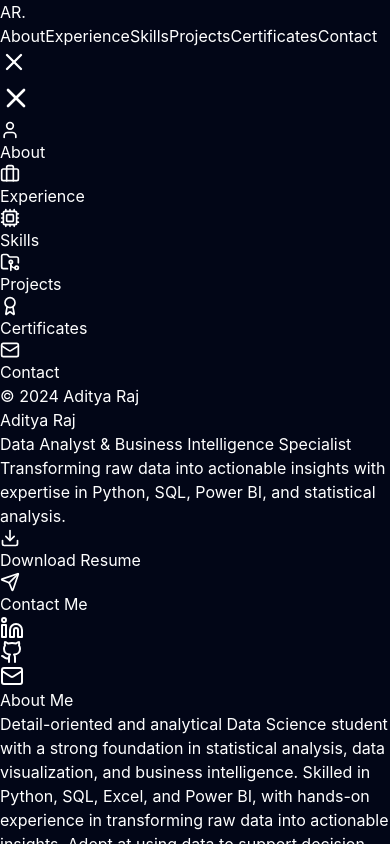
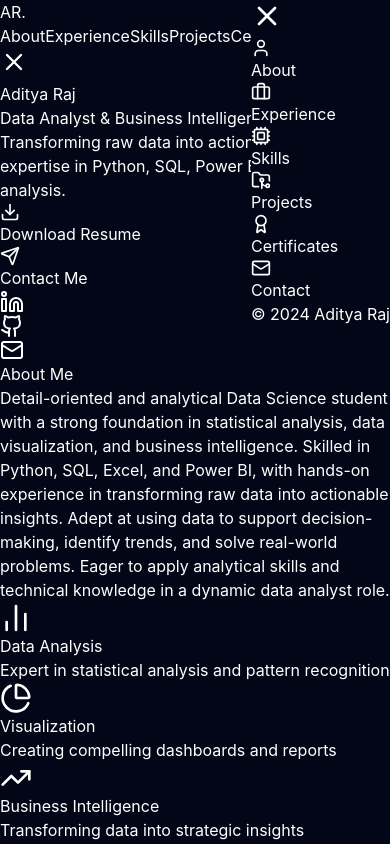
Before and after one commit to Aditya0113/Portfolio, a React (Vite) app: page / in a window 390 px wide. Both pictures are taken after a click on the button 14 px from the left and 62 px from the top of the page. Shown: the top 844 px of the page. Built offline with nearby package versions, Linux system fonts and the light colour scheme.

Commit message:
Fix mobile navbar transparency: Use inline styles for reliability

```diff
--- a/src/components/Navbar.jsx
+++ b/src/components/Navbar.jsx
@@ -80,7 +80,8 @@ const Navbar = () => {
                             animate={{ x: 0 }}
                             exit={{ x: '100%' }}
                             transition={{ type: 'spring', damping: 25, stiffness: 200 }}
-                            className="fixed top-0 right-0 h-full w-[75%] max-w-xs bg-[#020617] border-l border-slate-800 shadow-2xl z-[9999] md:hidden flex flex-col pt-24 px-6"
+                            className="fixed top-0 right-0 h-full w-[75%] max-w-xs border-l border-slate-800 shadow-2xl md:hidden flex flex-col pt-24 px-6"
+                            style={{ backgroundColor: '#020617', zIndex: 9999, position: 'fixed', top: 0, right: 0 }}
                         >
                             {/* Close Button Inside Drawer */}
                             <button
```
